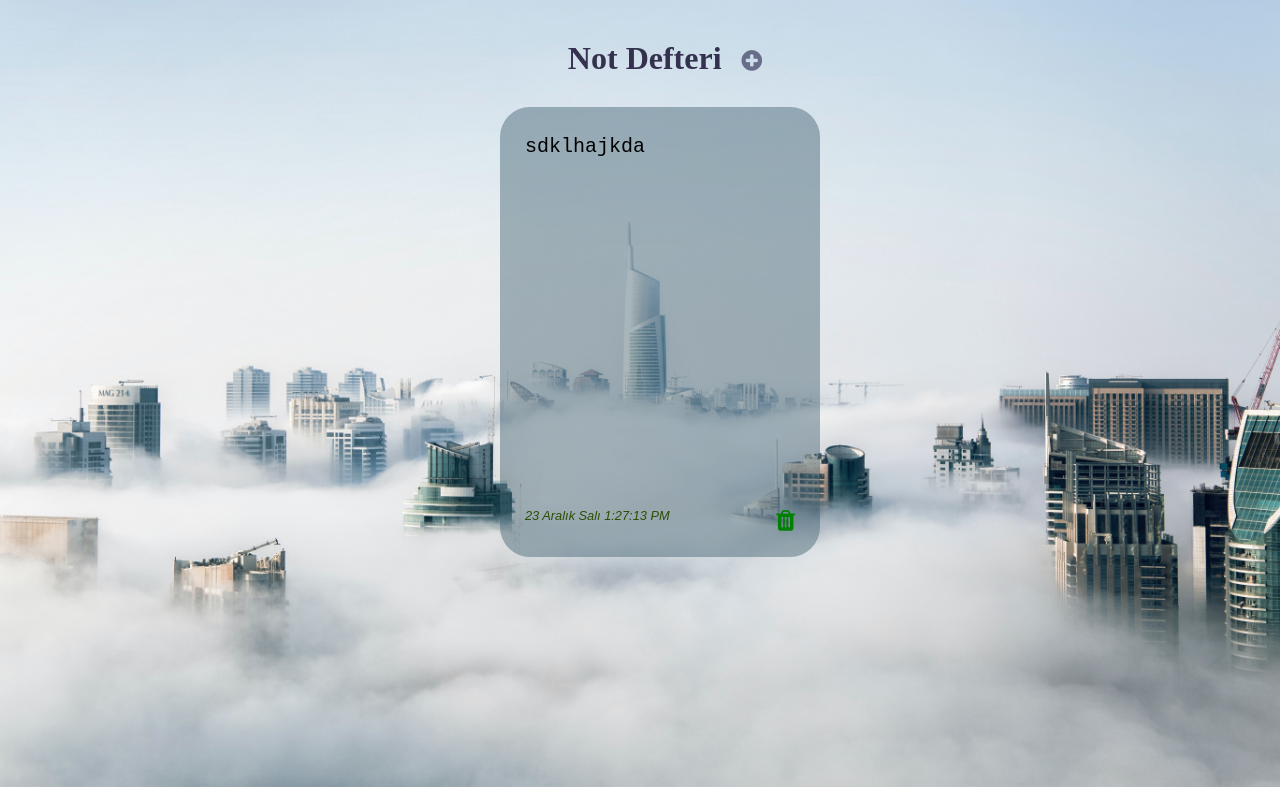
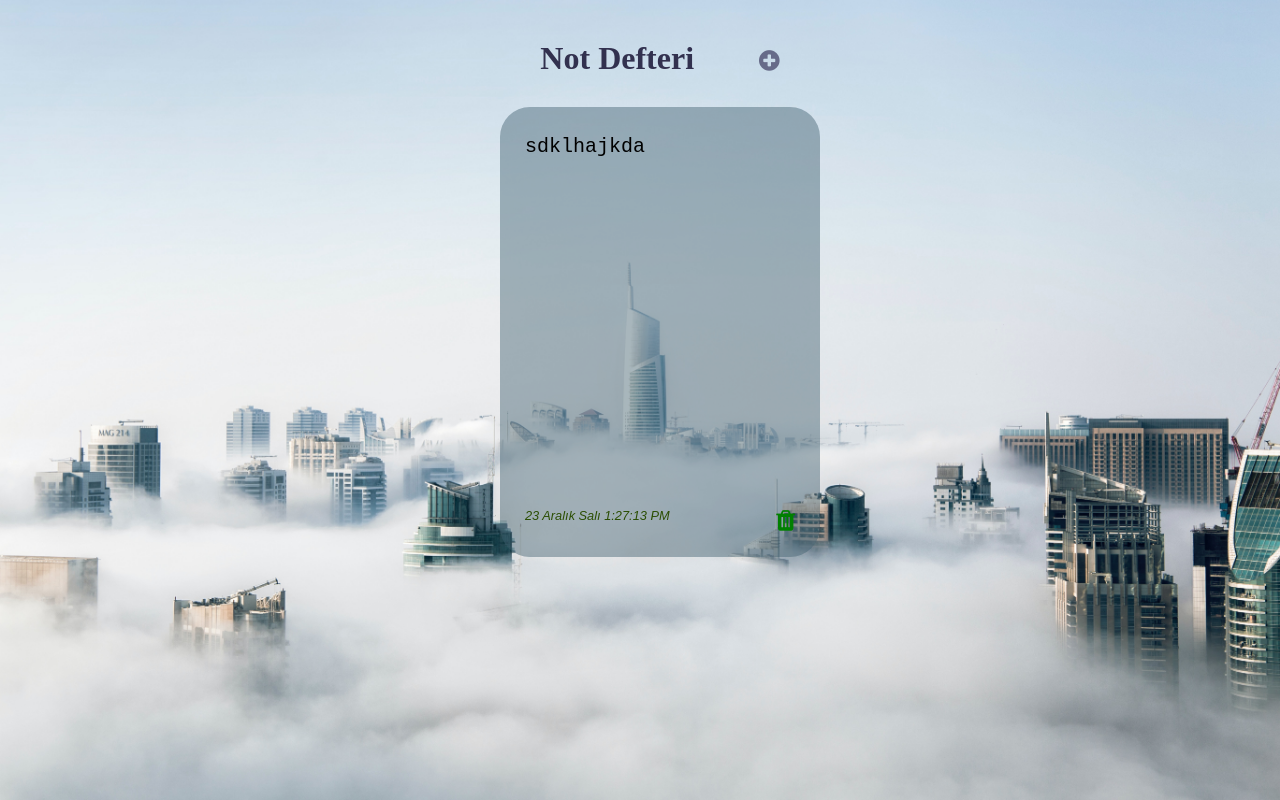
Before and after one commit to huseyincemakyuz/notes-app-kodluyoruz-project-, a React (Create React App) app: page / in a window 1280 px wide. Built offline with nearby package versions, Linux system fonts and the light colour scheme.

Commit message:
some changes

```diff
--- a/src/App.css
+++ b/src/App.css
@@ -1,13 +1,10 @@
 .App {
     height: 90vh;
     width: 350px;
-    /* display: flex;
-    gap:20px;
-    padding: 40px; */
 }
 
 body {
-    height: 90vh;
+    height: 100vh;
     width: 100vw;
     background-image: url("img/background2.jpg");
     background-size: cover;
--- a/src/components/NoteContainer/NoteContainer.css
+++ b/src/components/NoteContainer/NoteContainer.css
@@ -5,7 +5,7 @@
 
 .note-container  h1 {
     color:#090325c9;
-    margin-right: 20px;
+    margin-right: 30px;
     margin-bottom: 30px;
     text-align: center;
     font-family: cursive;
@@ -42,6 +42,10 @@
     content: "\f055";
 }
 
+.icon-plus{
+    margin-left: 45px;
+}
+
 .icon-plus i:hover {
     cursor: pointer;
     color:#090325c9;
```
